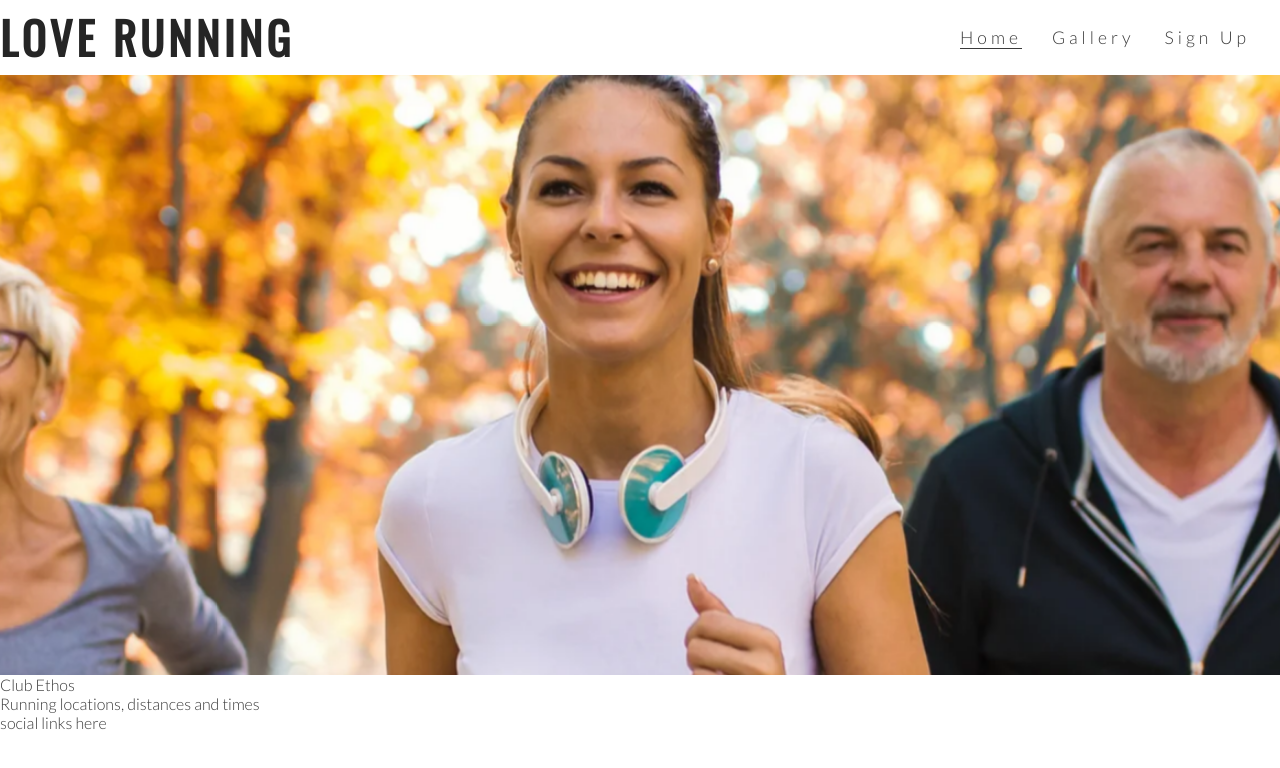
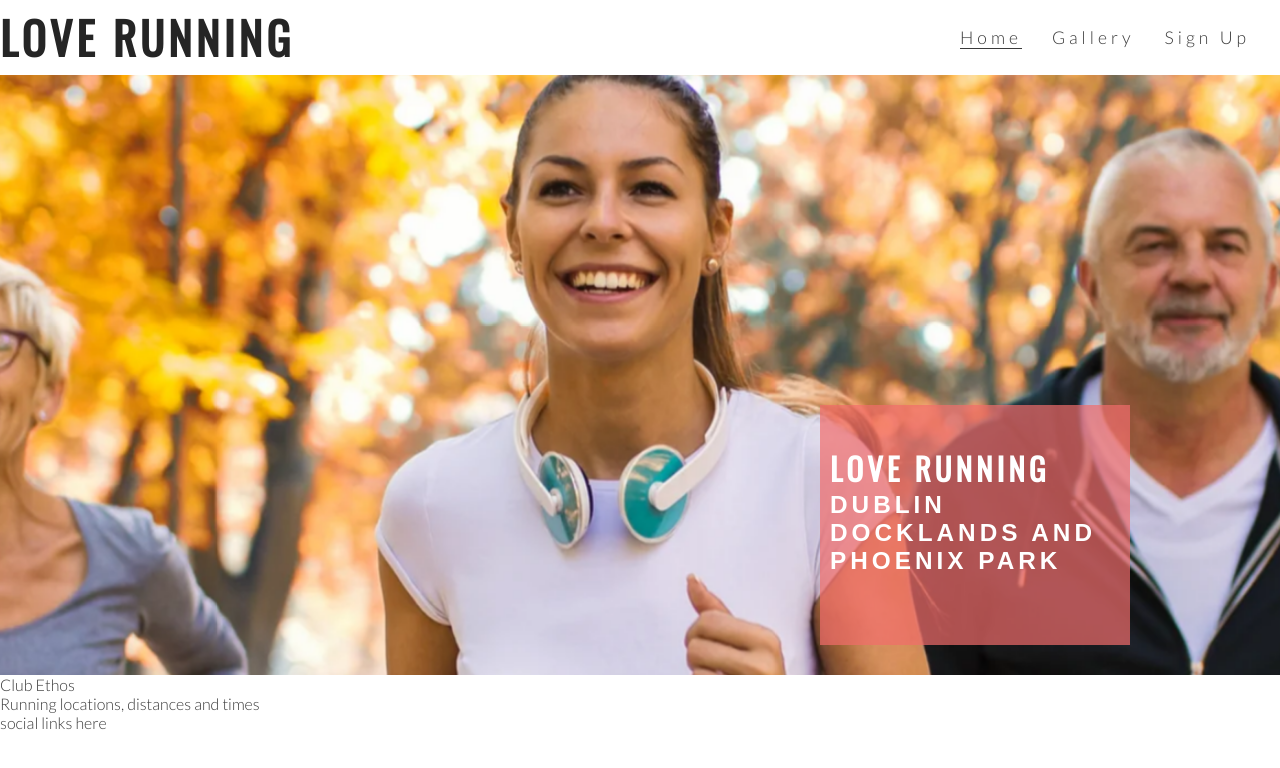
Before and after one commit to Tom-Ainsworth/love-running, a plain HTML site: page index.html in a window 1280 px wide. Drawn offline with nearby package versions, Linux system fonts and the light colour scheme.

Commit message:
Add cover text and style

```diff
--- a/assets/css/styles.css
+++ b/assets/css/styles.css
@@ -58,12 +58,17 @@ h1, h2 {
     border-bottom: 1px solid #3a3a3a;
 }
 
-/* Hero Image */
+/* Hero Image and cover text*/
 
 #hero-outer {
     height: 600px;
     width: 100%;
     overflow: hidden;
+    position: relative;
+}
+
+#cover-text, #cover-text h2 {
+    color: #fff;
 }
 
 #hero-image {
@@ -88,3 +93,23 @@ h1, h2 {
         transform: scale(1.1);
     }
 }
+
+#cover-text {
+    font-size: 130%;
+    font-family: Oslwald, sans-serif;
+    text-transform: uppercase;
+    letter-spacing: 4px;
+
+    width: 300px;
+    height: 200px;
+
+    padding-top: 40px;
+    padding-left: 10px;
+
+    background-color: rgba(241, 109, 107, .7);
+
+    bottom: 30px;
+    right: 150px;
+
+    position: absolute;
+}
--- a/index.html
+++ b/index.html
@@ -31,6 +31,10 @@
     </header>
     <section id="hero-outer">
         <div id="hero-image"></div>
+        <div id="cover-text">
+            <h2>Love Running</h2>
+            <h3>Dublin Docklands and Phoenix Park</h3>
+        </div>
     </section>
     <section>
         Club Ethos
```
